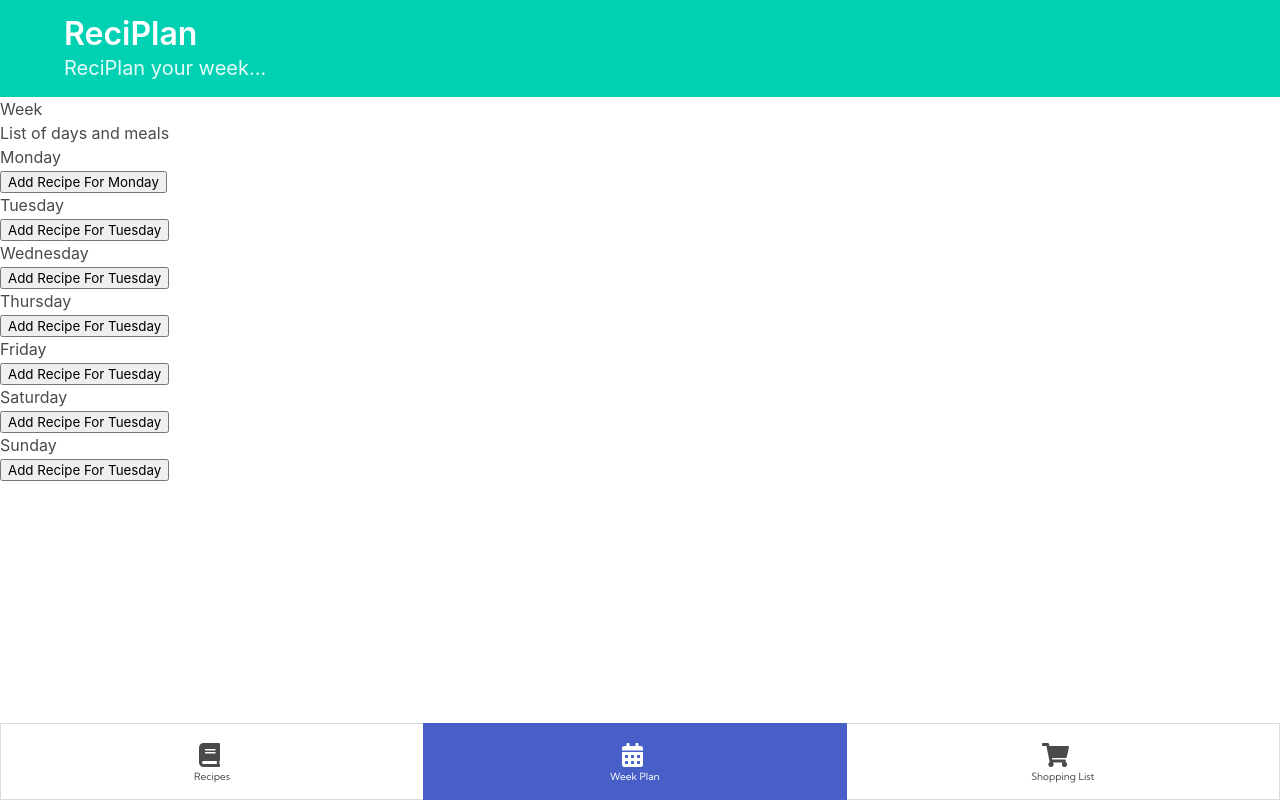
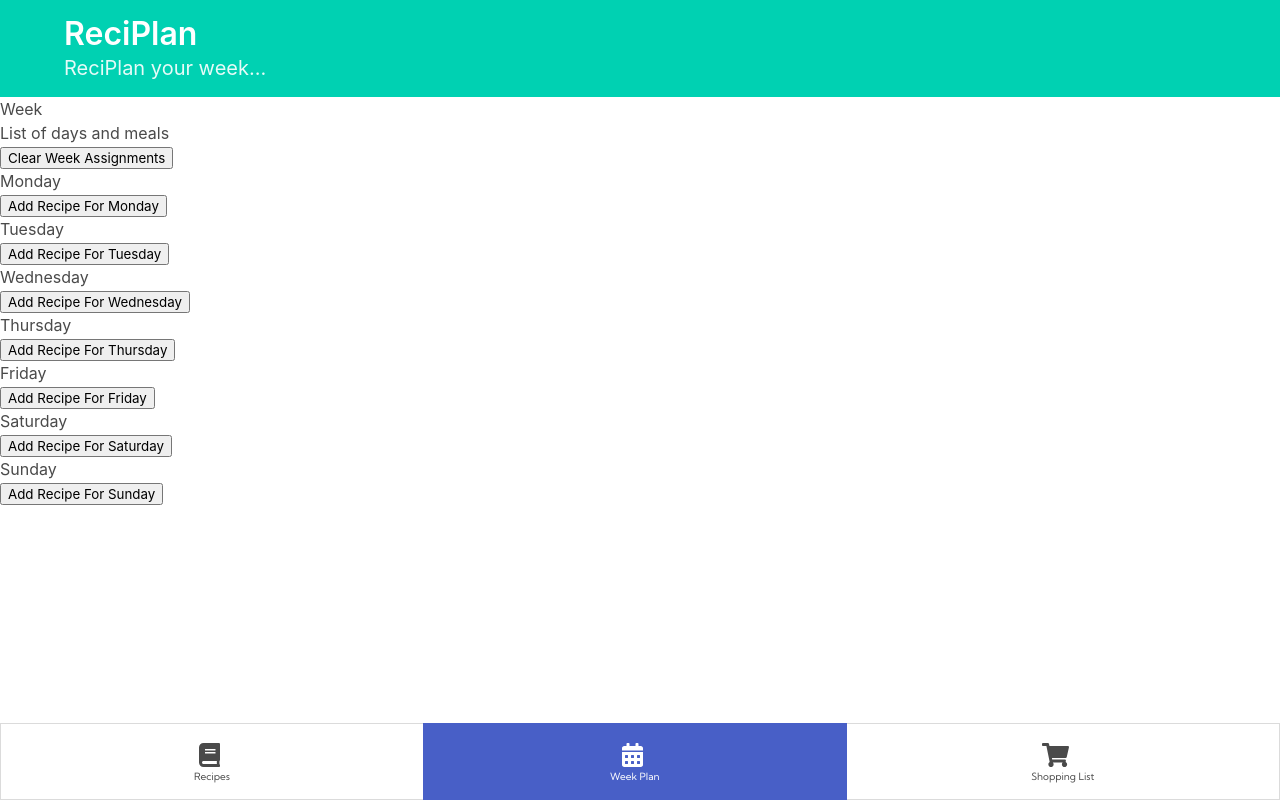
Before and after one commit to pohutukawa-2020/dream, a React (Create React App) app: page /#/week in a window 1280 px wide. Built offline with nearby package versions, Linux system fonts and the light colour scheme; no server answers; the database is empty; sample sign-in values are in the browser's storage; a web font is replaced by a local one.

Commit message:
move firebase functions into utils.js

```diff
--- a/src/components/ExpandedRecipeCard.jsx
+++ b/src/components/ExpandedRecipeCard.jsx
@@ -1,9 +1,7 @@
 import React, { useContext, useState } from "react"
 import { Link } from 'react-router-dom'
 import { RecipeContext } from './RecipeContext'
-import { DeleteRecipe, addIngredientsToList, removeIngredientsFromList } from '../utils'
-
-import firebase from 'firebase/app'
+import { deleteRecipe, addIngredientsToList, removeIngredientsFromList, assignRecipeToWeekDay } from '../utils'
 
 function ExpandedRecipeCard (props) {
   const [recipes] = useContext(RecipeContext)
@@ -11,18 +9,13 @@ function ExpandedRecipeCard (props) {
   const recipeId = props.match.params.id
   const recipe = recipes.find(x => x.id === recipeId)
 
-  function clickHandler (weekDay, evt) {
+  function clickHandler (evt) {
     evt.preventDefault()
-    addIngredientsToList(recipe, recipeId)
-    const newWeekDay = { [weekDay]: recipeId }
+    const newWeekDayAssignment = { [weekDay]: recipeId }
 
     if (window.confirm('Would you like to add this recipe and ingredients to your week?')) {
-      firebase
-      .firestore()
-      .collection('week')
-      .doc('XIZ75grLVIiFREmkcTlp')
-      .update(newWeekDay)
-
+      assignRecipeToWeekDay(newWeekDayAssignment)
+      addIngredientsToList(recipe, recipeId)
       props.history.push('/week')
     }
   }
@@ -43,7 +36,7 @@ function ExpandedRecipeCard (props) {
           <button>
           <Link to={`/recipe/edit/${recipeId}`}>Edit Recipe</Link>
           </button>
-          <button onClick={() => DeleteRecipe(recipeId, props)}>
+          <button onClick={() => deleteRecipe(recipeId, props)}>
           Delete Recipe
           </button>
           {/* <button onClick={() => addIngredientsToList(recipe, recipeId)}>Add Ingredients To Shopping List</button> */}
@@ -68,7 +61,7 @@ function ExpandedRecipeCard (props) {
             <option value='saturday'>Saturday</option>
             <option value='sunday'>Sunday</option>
           </select>
-              <button onClick={evt => clickHandler(weekDay, evt)}>Confirm</button>
+              <button onClick={evt => clickHandler(evt)}>Confirm</button>
               <div className="content">
                 Serves: {recipe.serves} <br/> {/* --- SERVES --- */}
                 Prep time: {recipe.prepTime} {/* --- PREP TIME --- */}
--- a/src/components/WeekList.jsx
+++ b/src/components/WeekList.jsx
@@ -3,6 +3,7 @@ import { Link } from "react-router-dom"
 import { WeekContext } from './WeekContext'
 import { RecipeContext } from './RecipeContext'
 import RecipeCard from './RecipeCard'
+import { clearWeekDayAssignments } from '../utils'
 
 function WeekList() {
   const [week] = useContext(WeekContext)
@@ -15,24 +16,28 @@ function WeekList() {
   const saturdayRecipe = recipes.find(x => x.id === week.saturday)
   const sundayRecipe = recipes.find(x => x.id === week.sunday)
 
+  function clickHandler () {
+    clearWeekDayAssignments()
+  }
+
   return (
     <div className="WeekList">
       <div>
-        <h2>List of days and meals</h2>
+        <h2>List of days and meals</h2><button onClick={clickHandler}>Clear Week Assignments</button>
         <h3>Monday</h3>
         {mondayRecipe ? <RecipeCard recipe={mondayRecipe} /> : <Link to='/recipes'><button>Add Recipe For Monday</button></Link>}
         <h3>Tuesday</h3>
         {tuesdayRecipe ? <RecipeCard recipe={tuesdayRecipe} /> : <Link to='/recipes'><button>Add Recipe For Tuesday</button></Link>}
         <h3>Wednesday</h3>
-        {wednesdayRecipe ? <RecipeCard recipe={wednesdayRecipe} /> : <Link to='/recipes'><button>Add Recipe For Tuesday</button></Link>}
+        {wednesdayRecipe ? <RecipeCard recipe={wednesdayRecipe} /> : <Link to='/recipes'><button>Add Recipe For Wednesday</button></Link>}
         <h3>Thursday</h3>
-        {thursdayRecipe ? <RecipeCard recipe={thursdayRecipe} /> : <Link to='/recipes'><button>Add Recipe For Tuesday</button></Link>}
+        {thursdayRecipe ? <RecipeCard recipe={thursdayRecipe} /> : <Link to='/recipes'><button>Add Recipe For Thursday</button></Link>}
         <h3>Friday</h3>
-        {fridayRecipe ? <RecipeCard recipe={fridayRecipe} /> : <Link to='/recipes'><button>Add Recipe For Tuesday</button></Link>}
+        {fridayRecipe ? <RecipeCard recipe={fridayRecipe} /> : <Link to='/recipes'><button>Add Recipe For Friday</button></Link>}
         <h3>Saturday</h3>
-        {saturdayRecipe ? <RecipeCard recipe={saturdayRecipe} /> : <Link to='/recipes'><button>Add Recipe For Tuesday</button></Link>}
+        {saturdayRecipe ? <RecipeCard recipe={saturdayRecipe} /> : <Link to='/recipes'><button>Add Recipe For Saturday</button></Link>}
         <h3>Sunday</h3>
-        {sundayRecipe ? <RecipeCard recipe={sundayRecipe} /> : <Link to='/recipes'><button>Add Recipe For Tuesday</button></Link>}
+        {sundayRecipe ? <RecipeCard recipe={sundayRecipe} /> : <Link to='/recipes'><button>Add Recipe For Sunday</button></Link>}
       </div>
     </div>
   )
--- a/src/utils.js
+++ b/src/utils.js
@@ -1,29 +1,31 @@
 import firebase from 'firebase/app'
 
-export function deleteRecipe (recipe) {
+export function addRecipe (Recipe) { // USING THIS ONE
   firebase
     .firestore()
     .collection('recipes')
-    .doc(recipe.id)
+    .add(Recipe)
+    .then(firestoreRef => {
+      console.log("Recipe successfully added!", firestoreRef)
+      }).catch((error) => {
+          console.error("Error adding recipe: ", error)
+      })
+}
+
+export const deleteRecipe = (recipeId, props ) => { //USING THIS ONE
+  firebase
+    .firestore()
+    .collection('recipes')
+    .doc(recipeId)
     .delete()
     .then(() => {
       console.log("Recipe successfully deleted!")
       }).catch((error) => {
           console.error("Error deleting recipe: ", error)
       })
+  props.history.push('/recipes')
 }
 
-export function addRecipe (Recipe) {
-  firebase
-    .firestore()
-    .collection('recipes')
-    .add(Recipe)
-    .then(() => {
-      console.log("Recipe successfully added!")
-      }).catch((error) => {
-          console.error("Error adding recipe: ", error)
-      })
-}
 export function UpdateRecipe (recipe) {
   firebase
     .firestore()
@@ -49,15 +51,7 @@ export function updateRecipe (Recipe) {
       })
 }
 
-export const DeleteRecipe = (recipeId, props ) => {
-    firebase
-      .firestore()
-      .collection('recipes')
-      .doc(recipeId)
-      .delete()
-        props.history.push('/recipes')
 
-}
 
 // export function addIngredients(recipeId, recipeIngredients) {
 //   firebase
@@ -75,6 +69,39 @@ export const DeleteRecipe = (recipeId, props ) => {
 //           console.error("Error adding ingredients: ", error)
 //       })
 // }
+export function assignRecipeToWeekDay (newWeekDayAssignment) { //USING THIS ONE
+  firebase
+    .firestore()
+    .collection('week')
+    .doc('XIZ75grLVIiFREmkcTlp')
+    .update(newWeekDayAssignment)
+    .then(firestoreRef => {
+      console.log("Recipe successfully assigned!", newWeekDayAssignment)
+      }).catch((error) => {
+          console.error("Error assigning recipe: ", error)
+      })
+}
+
+export function clearWeekDayAssignments () { //USING THIS ONE
+  firebase
+    .firestore()
+    .collection('week')
+    .doc('XIZ75grLVIiFREmkcTlp')
+    .update({
+      monday: '',
+      tuesday: '',
+      wednesday: '',
+      thursday: '',
+      friday: '',
+      saturday: '',
+      sunday: ''
+    })
+    .then(() => {
+      console.log("Week assignments cleared")
+      }).catch((error) => {
+          console.error("Error clearing week assignments : ", error)
+      })
+}
 
 export function addIngredientsToList (recipe, recipeId) { //USING THIS ONE
   const newIngredients = recipe.ingredients
@@ -109,7 +136,7 @@ export function removeIngredientsFromList (recipeId) { //USING THIS ONE
   })
 }
 
-export function clearShoppingList () {
+export function clearShoppingList () { //USING THIS ONE
   firebase
   .firestore()
   .collection('shoppingList')
```
